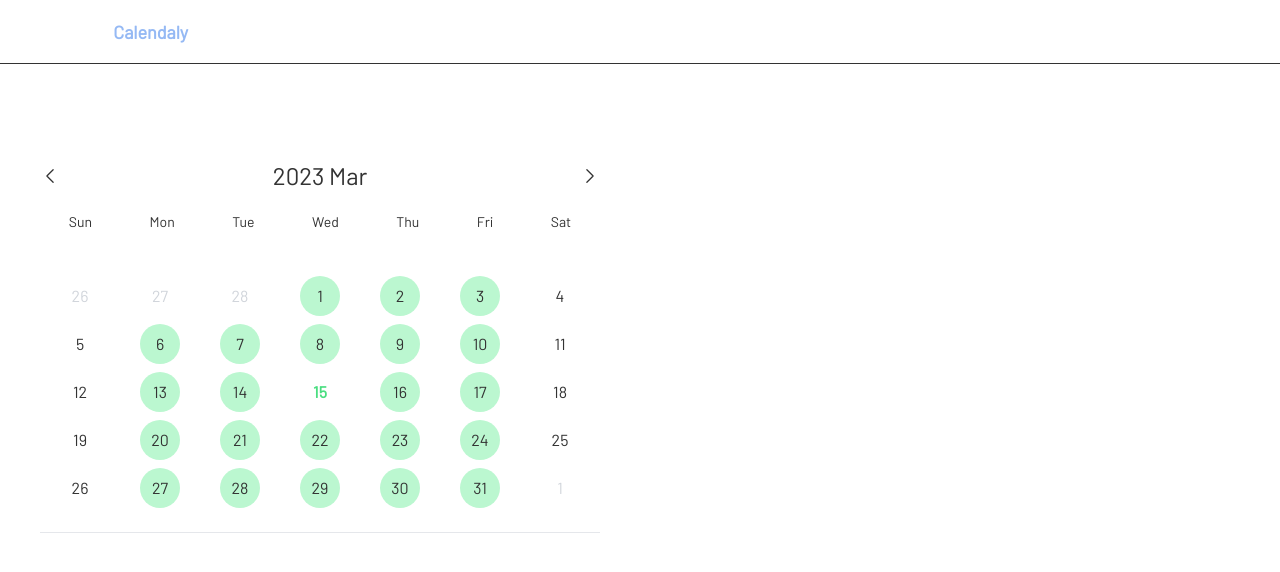
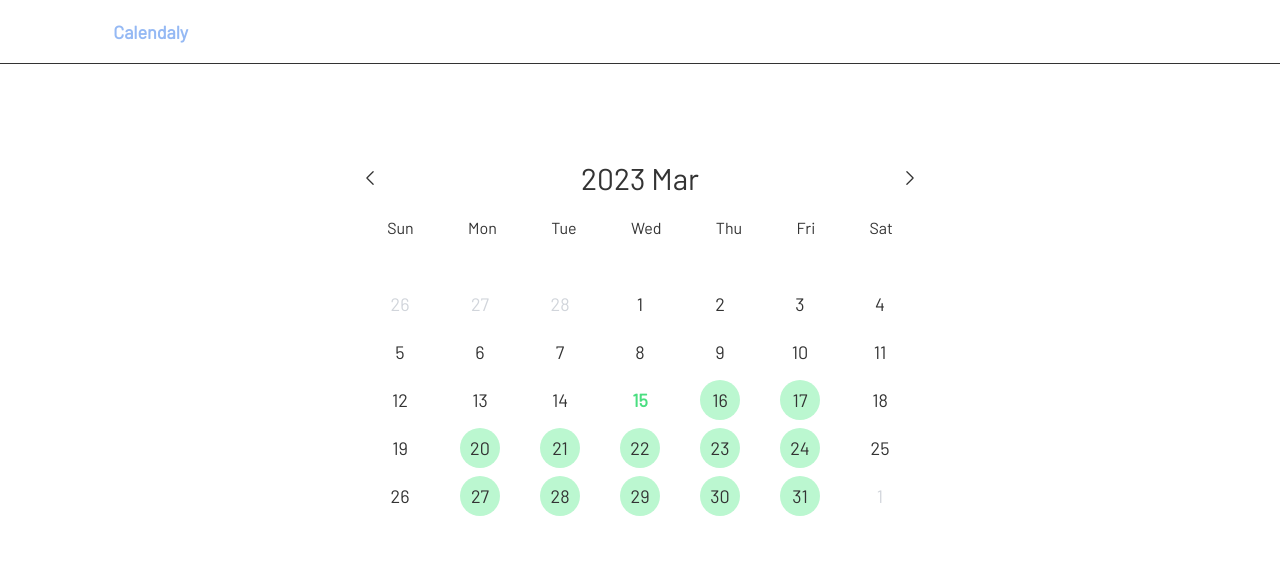
Before and after one commit to Hikari7/Appointly, a React (Vite) app in the folder client/: page /appointment/guestcalendar in a window 1280 px wide. Shown: the top 572 px of the page. Built offline with nearby package versions, Linux system fonts and the light colour scheme.

Commit message:
Change availability logic

```diff
--- a/client/src/components/Public/BaseCalendar.jsx
+++ b/client/src/components/Public/BaseCalendar.jsx
@@ -14,20 +14,20 @@ const BaseCalendar = () => {
     const [displayTime, setDisplayTime] = useState([])
     const [isOpen, setIsOpen] = useState(false)
 
-    const availability = [
-      {1: ["09:00", "09:30", "10:00", "10:30", "11:00", "11:30", "12:00", "12:30", "13:00", "13:30"]},
-      {2: ["09:30", "10:00", "10:30", "11:00"]},
-      {3: ["10:00", "09:30", "10:30", "11:00"]},
-      {4: ["10:30", "09:30", "10:00", "11:00"]},
-      {5: ["11:00", "09:30", "10:00", "10:30"]},
+    const newAvailability = [
+      {dow: "1", time: ["09:00", "09:30", "10:00", "10:30", "11:00", "11:30", "12:00", "12:30", "13:00", "13:30"]},
+      {dow: "2", time: ["09:30", "10:00", "10:30", "11:00"]},
+      {dow: "3", time: ["10:00", "09:30", "10:30", "11:00"]},
+      {dow: "4", time: ["10:30", "09:30", "10:00", "11:00"]},
+      {dow: "5", time: ["11:00", "09:30", "10:00", "10:30"]},
     ]
 
-    const availableDow = []
-    availability.map(eachDow => {
-      if(Object.values(eachDow)[0].length > 0){
-        availableDow.push(Object.keys(eachDow)[0])
-      }
-    })
+    const appointment = [
+      {bookedDateTime: {date: "2023-3-20", time: "10:00"}}
+    ]
+
+    const availableDowArr = []
+    newAvailability.map(e => availableDowArr.push(e.dow))
     // console.log(availableDow);
 
     useEffect(() => {
@@ -52,27 +52,27 @@ const BaseCalendar = () => {
     const handleClickDate = (date, timeArray) => {
       setIsOpen(true)
       setSlectedDate(date)
-      setDisplayTime(Object.values(timeArray[0])[0])
+      setDisplayTime(timeArray)
     }
 
     return (
-      <div className='flex flex-col md:flex-row'>
+      <div className='flex flex-col md:flex-row md:justify-center'>
         <div className='md:w-1/2 p-10'>
           <div className="flex justify-between items-center mb-5">
             <svg onClick={() => handleChangeMonth("prev")} xmlns="http://www.w3.org/2000/svg" fill="none" viewBox="0 0 24 24" strokeWidth={1.5} stroke="currentColor" className="w-5 h-5">
               <path strokeLinecap="round" strokeLinejoin="round" d="M15.75 19.5L8.25 12l7.5-7.5" />
             </svg>
-            <div className='text-2xl text-bold'>{`${year} ${month}`}</div>
+            <div className='text-2xl md:text-3xl text-bold'>{`${year} ${month}`}</div>
             <svg onClick={() => handleChangeMonth("next")} xmlns="http://www.w3.org/2000/svg" fill="none" viewBox="0 0 24 24" strokeWidth={1.5} stroke="currentColor" className="w-5 h-5">
               <path strokeLinecap="round" strokeLinejoin="round" d="M8.25 4.5l7.5 7.5-7.5 7.5" />
             </svg>
           </div>
           <div className='flex justify-around mb-10'>
-            {dow.map((item, index) => <div key={index} className='text-sm'>{item}</div>)}
+            {dow.map((item, index) => <div key={index} className='text-sm md:text-base'>{item}</div>)}
           </div>
           {calendarData &&
             calendarData.map((week, index) => (
-              <div key={index} className="flex h-12">
+              <div key={index} className="flex h-12 md:text-lg">
                 {week.map((day, index) => {
                   if(currentMonth !== day.month){
                     return (
@@ -86,16 +86,30 @@ const BaseCalendar = () => {
                         <div className="text-center font-bold text-green-400 rounded-full">{day.date}</div>
                       </div>
                     )
-                  }else if(availableDow.includes(moment(`${day.month}-${day.date}`).format('d'))){
+                  }else if(availableDowArr.includes(moment(`${day.month}-${day.date}`).format('d'))){
                     // Get target available time
-                    const timeArray = availability.filter(e => Object.keys(e)[0] === String(moment(`${day.month}-${day.date}`).format('d')))
-                    return (
-                      <div key={index} className='flex-1 flex justify-center items-center relative group'>
-                        <div className='flex justify-center items-center w-[2rem] h-[2rem] md:w-10 md:h-10 bg-green-200 rounded-full group-hover:bg-green-400'>
-                          <HashLink smooth to="#timeSelect" onClick={() => handleClickDate(`${day.month}-${day.date}`, timeArray)} className="text-center z-50">{day.date}</HashLink>
+                    const timeArray = newAvailability.filter(e => e.dow === String(moment(`${day.month}-${day.date}`).format('d')))
+                    if(moment(`${day.month}-${day.date}`).isBefore(today.format("YYYY-MM-DD"))){
+                      return (
+                        <div key={index} className='flex-1 flex justify-center items-center'>
+                          <div className="text-center">{day.date}</div>
                         </div>
-                      </div>
-                    )
+                      )
+                    }else if(moment(`${day.month}-${day.date}`).diff(today, "day") > 30){
+                      return (
+                        <div key={index} className='flex-1 flex justify-center items-center'>
+                          <div className="text-center">{day.date}</div>
+                        </div>
+                      )
+                    }else{
+                      return (
+                        <div key={index} className='flex-1 flex justify-center items-center relative group'>
+                          <div className='flex justify-center items-center w-[2rem] h-[2rem] md:w-10 md:h-10 bg-green-200 rounded-full group-hover:bg-green-400'>
+                            <HashLink smooth to="#timeSelect" onClick={() => handleClickDate(`${day.month}-${day.date}`, timeArray[0].time)} className="text-center z-50">{day.date}</HashLink>
+                          </div>
+                        </div>
+                      )
+                    }
                   }else{
                     return (
                       <div key={index} className='flex-1 flex justify-center items-center'>
@@ -107,7 +121,7 @@ const BaseCalendar = () => {
               </div>
             ))
           }
-          <hr className='mt-5'/>
+          <hr className='mt-5 md:hidden'/>
         </div>
         {isOpen && <TimeSelector timeArray={displayTime} selectDate={selectedDate} /> }
       </div>
--- a/client/src/components/Public/TimeSelector.jsx
+++ b/client/src/components/Public/TimeSelector.jsx
@@ -11,21 +11,26 @@ const TimeSelector = ({ timeArray, selectDate }) => {
   }, [selectDate])
 
   return (
-    <div id='timeSelect' className='flex flex-col justify-center w-1/2 md:w-1/3 mx-auto my-5'>
-      <div className="flex flex-col justify-content items-center">
-        <div className="flex items-center mb-2">
-          <div className="w-[30%] mr-2">Date:</div>
-          <div className="text-center w-[8rem] h-[1.9rem] py-.5 text-lg border border-gray-500 rounded">{selectedDate}</div>
+    <div id='timeSelect' className='flex flex-col justify-center md:w-[40%] my-5 md:text-lg'>
+      <div className="flex justify-center items-center gap-5">
+        <div className="flex flex-col md:w-1/2 justify-content items-baseline">
+          <div className="flex w-full items-center mb-2">
+            <div className="w-[33%]">Date:</div>
+            <div className="text-center w-[8rem] h-[1.9rem] py-.5 text-lg border border-gray-500 rounded">{selectedDate}</div>
+          </div>
+          <div className="flex w-full items-center">
+            <div className="w-[33%]">Time:</div>
+            <div className="text-center w-[8rem] h-[1.9rem] py-.5 text-lg border border-gray-500 rounded">{selectedTime}</div>
+          </div>
         </div>
-        <div className="flex items-center">
-          <div className="w-[30%] mr-2">Time:</div>
-          <div className="text-center w-[8rem] h-[1.9rem] py-.5 text-lg border border-gray-500 rounded">{selectedTime}</div>
-        </div>
+        <button className="md:text-2xl bg-green-400 text-white rounded-lg px-4 py-1 md:h-[2.5rem]">
+          Next
+        </button>
       </div>
-      <div id='timeSelect' className='flex flex-col justify-center my-8 gap-5'>
+      <div id='timeSelect' className='flex flex-col justify-center items-center my-8 gap-5'>
         {timeArray &&
           timeArray.map((eachTime, index) => (
-            <button onClick={() => setSlectedTime(eachTime)} key={index} className='py-1 px-3 border-2 border-green-400 rounded hover:bg-green-400 hover:text-white'>
+            <button onClick={() => setSlectedTime(eachTime)} key={index} className='py-1 w-[70%] md:w-[60%] border-2 border-green-400 rounded hover:bg-green-400 hover:text-white'>
               {eachTime}
             </button>
           ))
--- a/client/src/main.jsx
+++ b/client/src/main.jsx
@@ -7,9 +7,9 @@ import "./index.css";
 import { store } from "./redux/store";
 
 ReactDOM.createRoot(document.getElementById("root")).render(
-  // <React.StrictMode>
+  <React.StrictMode>
     <Provider store={store} >
       <App />
     </Provider>
-  // </React.StrictMode>
+  </React.StrictMode>
 );
```
